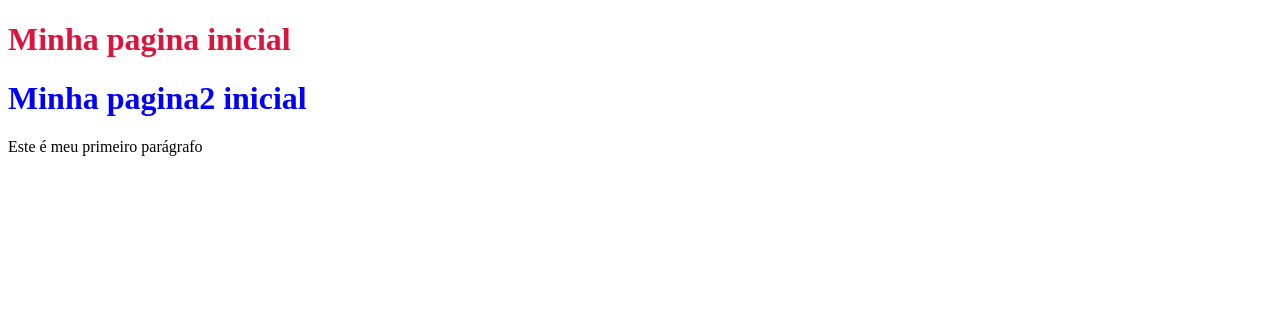
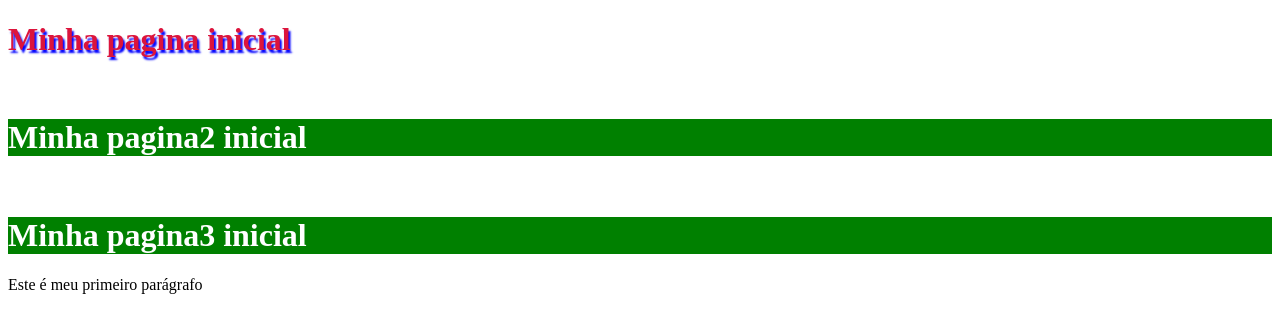
Before and after one commit to Fhenox/AulaSenac, a plain HTML site: page index.html in a window 1280 px wide. Drawn offline with Linux system fonts and the light colour scheme.

Commit message:
Aula do uso de css

```diff
--- a/Index.CSS
+++ b/Index.CSS
@@ -0,0 +1,14 @@
+#bloco {
+    color: blue;
+    text-shadow: 2px 2px 2px red;
+}
+
+.bloco {
+    background-color: green;
+    color: white !important;
+
+}
+
+    .tamFonte {
+        font-size: 22px;
+    }
--- a/index.html
+++ b/index.html
@@ -4,18 +4,38 @@
     <meta charset="UTF-8">
     <meta name="viewport" content="width=device-width, initial-scale=1.0">
     <title>Aula HTML </HTML></title>
+    <link rel="stylesheet" href="index.css">
+
+
     <style>
-        #bloco {
+        /* #bloco {
             color: blue;
+            text-shadow: 2px 2px 2px red;
         }
+
+        .bloco {
+            background-color: green;
+            color: white !important;
+
+        }
+
+            .tamFonte {
+                font-size: 22px;
+            } */
+
+
     </style>
 </head>
 <body>
     <!--atributo inline-->
-   <H1 style="color: crimson;">Minha pagina inicial</H1>
+   <H1 style="color: crimson; text-shadow: 2px 3px 2px blue;">Minha pagina inicial</H1>
    <!-- atributo em bloco -->
-   <H1 id="bloco">Minha pagina2 inicial</H1>
+   <br>
+   <H1 class="bloco tamfonte">Minha pagina2 inicial</H1>
+   <br>
+   <H1 class="bloco tamfonte" >Minha pagina3 inicial</H1>
+
    <p>Este é meu primeiro parágrafo</p>
-
+<br>
 </body>
 </html>
```
